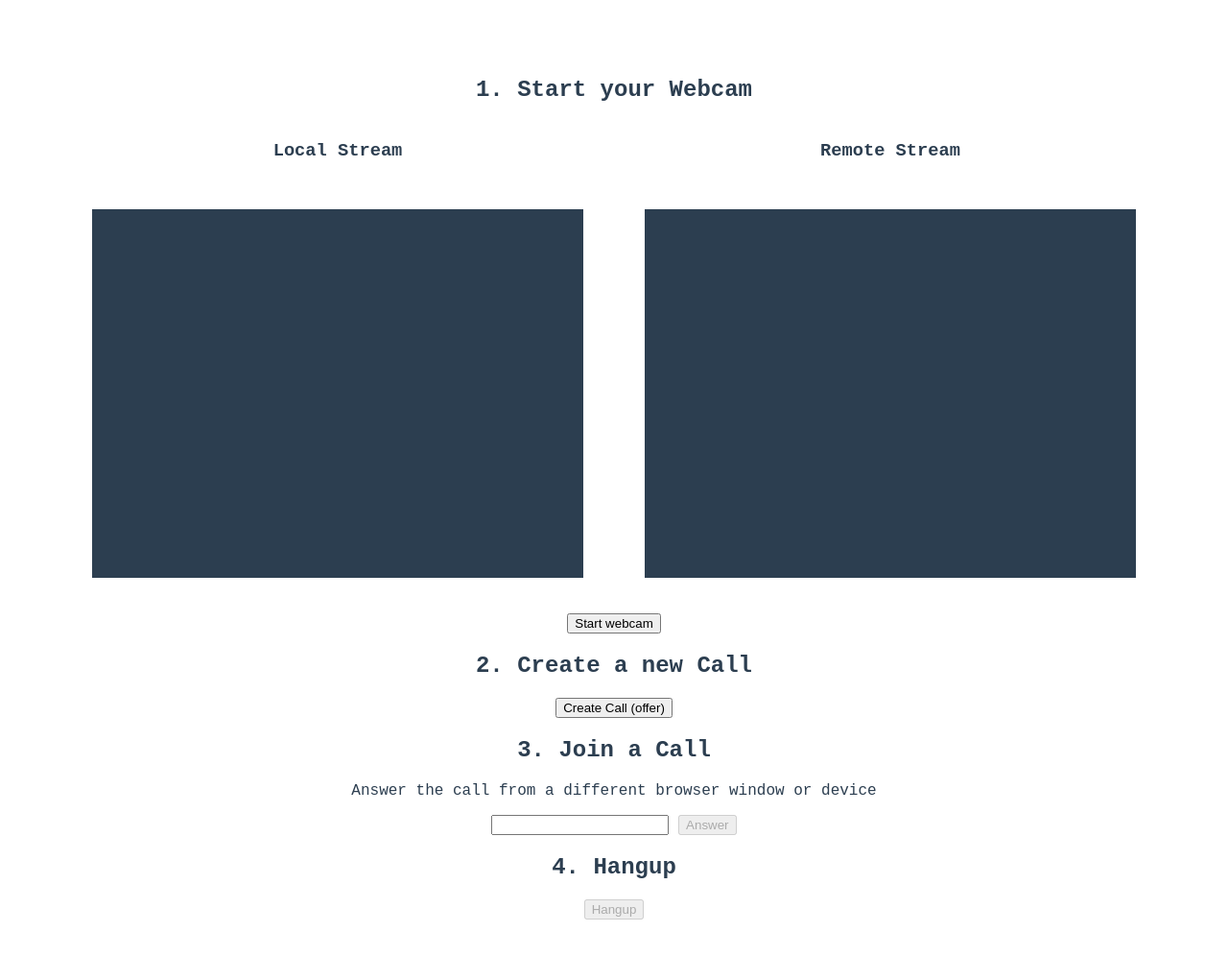
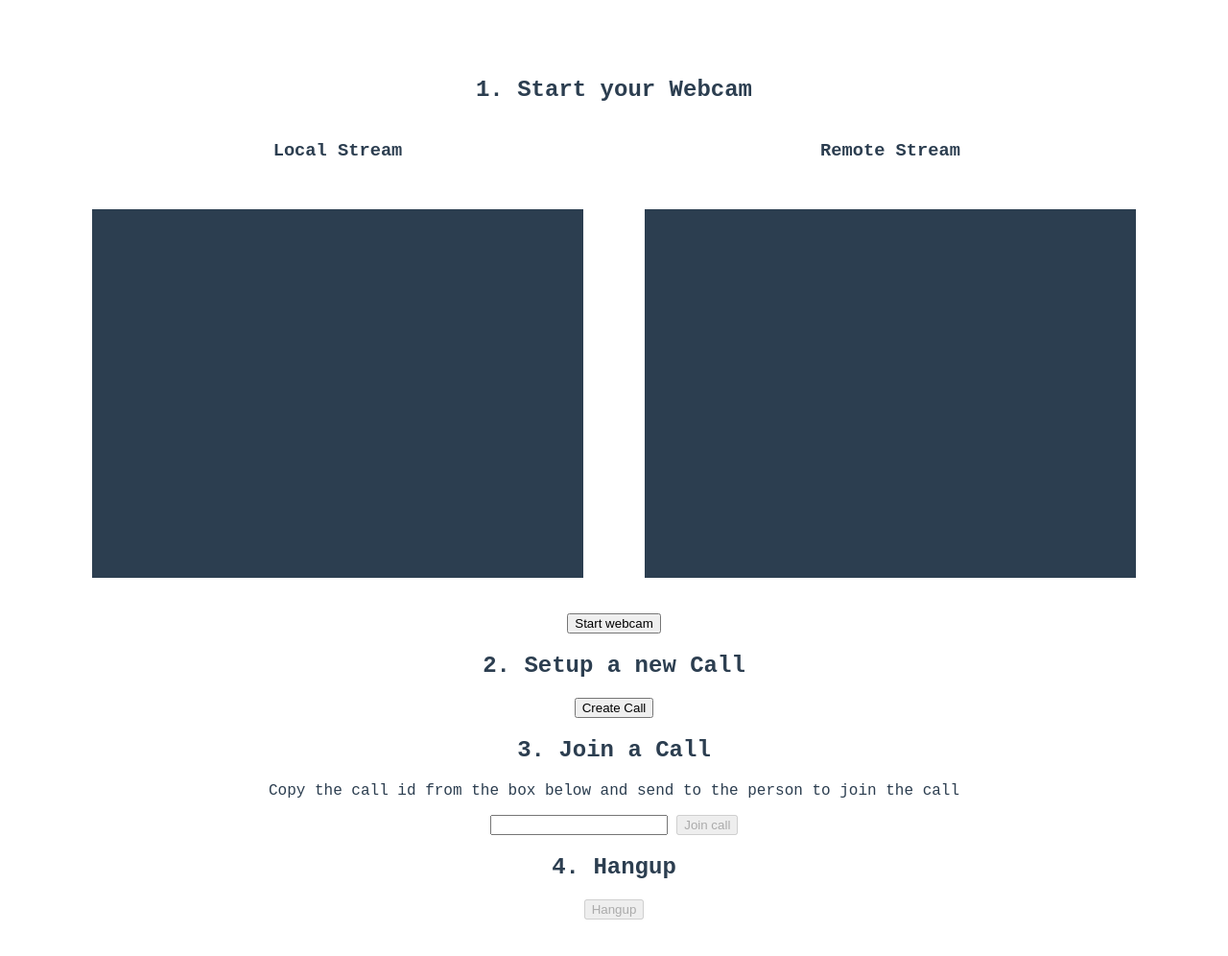
Before and after one commit to devteni/WEBRTC-DEMO, a website built with Vite: page index.html in a window 1280 px wide. Shown: the whole page at 96% size. Built offline with nearby package versions, Linux system fonts and the light colour scheme; some packages are replaced by stand-ins of ours; no server answers.

Commit message:
chore: some texts

```diff
--- a/index.html
+++ b/index.html
@@ -23,14 +23,14 @@
     </div>
 
     <button id="webcamButton">Start webcam</button>
-    <h2>2. Create a new Call</h2>
-    <button id="callButton">Create Call (offer)</button>
+    <h2>2. Setup a new Call</h2>
+    <button id="callButton">Create Call</button>
 
     <h2>3. Join a Call</h2>
-    <p>Answer the call from a different browser window or device</p>
+    <p>Copy the call id from the box below and send to the person to join the call</p>
 
     <input id="callInput" />
-    <button id="answerButton" disabled>Answer</button>
+    <button id="answerButton" disabled>Join call</button>
 
     <h2>4. Hangup</h2>
 
```
